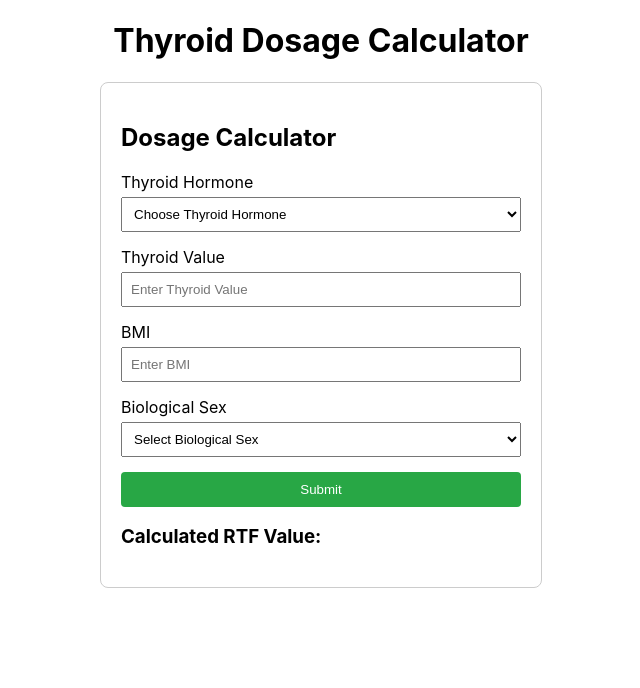
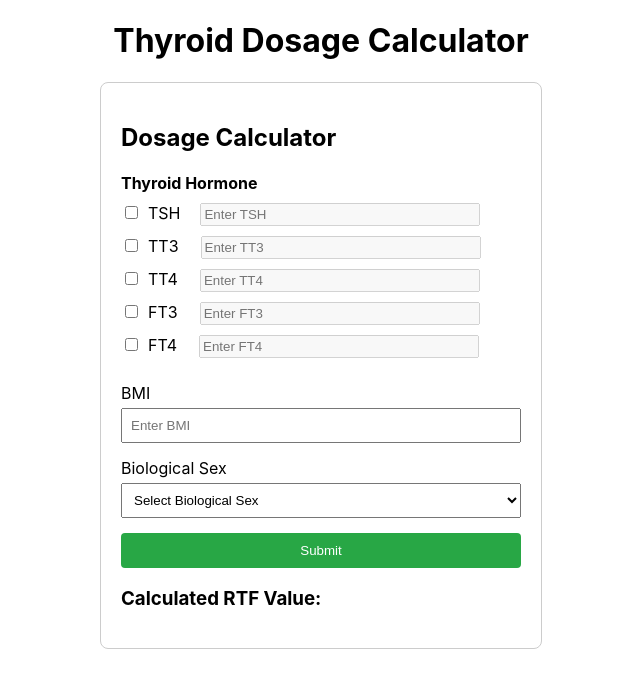
Before and after one commit to crucial-rushil/thyroidResearch, a React (Create React App) app in the folder my-app/: page / in a window 1280 px wide. Shown: the top 688 px of the page, without its empty margins (319-959 px from the left). Built offline with nearby package versions, Linux system fonts and the light colour scheme.

Commit message:
Fixed UI

```diff
--- a/my-app/src/pages/Forms.js
+++ b/my-app/src/pages/Forms.js
@@ -2,55 +2,248 @@ import React, { useState } from 'react';
 import { calculateDosage } from './calculate';
 
 const SimpleForm = () => {
-  const [hormone, setHormone] = useState('');
   const [bmi, setBMI] = useState('');
   const [gender, setGender] = useState('');
-  const [value, setValue] = useState('');
+  // const [value, setValue] = useState('');
   const [RTF, setRTF] = useState('');
 
+  const [checkTSH,setTSH] = useState(false);
+  const [valueTSH, valTSH] = useState('');
+
+  const [checkTT3,setTT3] = useState(false);
+  const [valueTT3, valtt3] = useState('');
+
+  const [checkTT4,setTT4] = useState(false);
+  const [valueTT4, valtt4] = useState('');
+
+  const [checkFT3,setFT3] = useState(false);
+  const [valueFT3, valFT3] = useState('');
+
+  const [checkFT4,setFT4] = useState(false);
+  const [valueFT4, valFT4] = useState('');
+
+
+  console.log(valTSH)
   const handleSubmit = (event) => {
     event.preventDefault();
-    console.log({ hormone, value, bmi, gender });
+    console.log({ valueTSH, checkTSH, valueTT3, checkTT3, bmi, gender,checkTT4,valueTT4, checkFT3, valueFT3, checkFT4, valueFT4});
     // setHormone('')
     // setGender('')
     // setValue('')
     // setBMI('')
 
-    const response = calculateDosage(hormone, value, bmi, gender)
-    console.log(response)
-    setRTF(response)
+    // const response = calculateDosage(hormone, value, bmi, gender)
+    // console.log(response)
+    // setRTF(response)
   };
+
+  const handleCheckboxChange = (name) => {
+    if (name === 'TSH') {
+      if (checkTSH) {
+        // If checkbox is already checked, uncheck it and reset value
+        setTSH(false);
+        // setValue(''); // Reset text input value
+        valTSH('');
+      }
+      else {
+        // If checkbox is not checked, check it
+        setTSH(true);
+      }
+    }
+
+    else if (name === 'TT3') {
+      if (checkTT3) {
+        // If checkbox is already checked, uncheck it and reset value
+        setTT3(false);
+        // setValue(''); // Reset text input value
+        valtt3('');
+      }
+      else {
+        // If checkbox is not checked, check it
+        setTT3(true);
+      }
+    }
+
+    else if (name === 'TT4') {
+      if (checkTT4) {
+        // If checkbox is already checked, uncheck it and reset value
+        setTT4(false);
+        // setValue(''); // Reset text input value
+        valtt4('');
+      }
+      else {
+        // If checkbox is not checked, check it
+        setTT4(true);
+      }
+    }
+
+    else if (name === 'FT3') {
+      if (checkFT3) {
+        // If checkbox is already checked, uncheck it and reset value
+        setFT3(false);
+        // setValue(''); // Reset text input value
+        valFT3('');
+      }
+      else {
+        // If checkbox is not checked, check it
+        setFT3(true);
+      }
+    }
+
+    else if (name === 'FT4') {
+      if (checkFT4) {
+        // If checkbox is already checked, uncheck it and reset value
+        setFT4(false);
+        // setValue(''); // Reset text input value
+        valFT4('');
+      }
+      else {
+        // If checkbox is not checked, check it
+        setFT4(true);
+      }
+    }
+
+  };
+
+  const handleInputChange = (name, value) => {
+    if (name === 'TSH') {
+      valTSH(value); // Update the text input value
+      console.log(valTSH)
+    }
+
+    else if (name === 'TT3') {
+      valtt3(value); // Update the text input value
+      console.log(valtt3)
+    }
+
+    else if (name === 'TT4') {
+      valtt4(value); // Update the text input value
+      console.log(valtt4)
+    }
+
+    else if (name === 'FT3') {
+      valFT3(value); // Update the text input value
+      console.log(valtt4)
+    }
+
+    else if (name === 'FT4') {
+      valFT4(value); // Update the text input value
+      console.log(valtt4)
+    }
+    // Add similar handling for other hormone inputs if needed
+  };
+
 
   return (
     <div style={{ maxWidth: '400px', margin: '20px auto', padding: '20px', border: '1px solid #ccc', borderRadius: '8px' }}>
       <h2>Dosage Calculator</h2>
       <form onSubmit={handleSubmit}>
         <div style={{ marginBottom: '15px' }}>
-        <label style={{ display: 'block', marginBottom: '5px' }}>Thyroid Hormone</label>
-          <select
-            value={hormone}
-            onChange={(e) => setHormone(e.target.value)}
-            style={{ width: '100%', padding: '8px', boxSizing: 'border-box' }}
-            required
-          >
-            <option value="" disabled>Choose Thyroid Hormone</option>
-            <option value="TSH">TSH</option>
-            <option value="TT3">TT3</option>
-            <option value="FT3">FT3</option>
-            <option value="FT4">FT4</option>
-          </select>
-        </div>
-
-        <div style={{ marginBottom: '15px' }}>
-          <label style={{ display: 'block', marginBottom: '5px' }}>Thyroid Value</label>
-          <input
-            type="text"
-            value={value}
-            onChange={(e) => setValue(e.target.value)}
-            placeholder="Enter Thyroid Value"
-            style={{ width: '100%', padding: '8px', boxSizing: 'border-box' }}
-            required
-          />
+          <div style={{ marginBottom: '15px' }}>
+            <h4 style={{ display: 'block', marginBottom: '10px' }}>Thyroid Hormone</h4>
+            <div style={{ display: 'flex', flexDirection: 'column' }}>
+              <div style={{ marginBottom: '10px' }}>
+                <label>
+                  <input
+                    type="checkbox"
+                    value="TSH"
+                    onChange={() => handleCheckboxChange('TSH')}
+                    checked={checkTSH} // Bind checkbox state
+                    style={{ marginRight: '10px' }}
+                  />
+                  TSH
+                  <input
+                    type="text"
+                    value={valueTSH}
+                    onChange={(e) => handleInputChange('TSH', e.target.value)}
+                    placeholder="Enter TSH"
+                    style={{ width: '70%', padding: '2px', boxSizing: 'border-box', marginLeft: '20px' }}
+                    disabled={!checkTSH}
+                  />
+                </label>
+              </div>
+              <div style={{ marginBottom: '10px' }}>
+                <label>
+                  <input
+                    type="checkbox"
+                    value="TT3"
+                    onChange={() => handleCheckboxChange('TT3')}
+                    checked={checkTT3}
+                    style={{ marginRight: '10px' }}
+                  />
+                  TT3
+                  <input
+                    type="text"
+                    value={valueTT3}
+                    onChange={(e) => handleInputChange('TT3', e.target.value)}
+                    placeholder="Enter TT3 "
+                    style={{ width: '70%', padding: '2px', boxSizing: 'border-box', marginLeft: '22px' }}
+                    disabled={!checkTT3}
+                  />
+                </label>
+              </div>
+              <div style={{ marginBottom: '10px' }}>
+                <label>
+                  <input
+                    type="checkbox"
+                    value="TT4"
+                    checked={checkTT4}
+                    onChange={() => handleCheckboxChange('TT4')}
+                    style={{ marginRight: '10px' }}
+                  />
+                  TT4
+                  <input
+                    type="text"
+                    value={valueTT4}
+                    onChange={(e) => handleInputChange('TT4', e.target.value)}
+                    placeholder="Enter TT4 "
+                    style={{ width: '70%', padding: '2px', boxSizing: 'border-box', marginLeft: '22px' }}
+                    disabled={!checkTT4}
+                  />
+                </label>
+              </div>
+              <div style={{ marginBottom: '10px' }}>
+                <label>
+                  <input
+                    type="checkbox"
+                    value="FT3"
+                    checked={checkFT3}
+                    onChange={() => handleCheckboxChange('FT3')}
+                    style={{ marginRight: '10px' }}
+                  />
+                  FT3
+                  <input
+                    type="text"
+                    value={valueFT3}
+                    onChange={(e) => handleInputChange('FT3', e.target.value)}
+                    placeholder="Enter FT3"
+                    style={{ width: '70%', padding: '2px', boxSizing: 'border-box', marginLeft: '22px' }}
+                    disabled={!checkFT3}
+                    />
+                </label>
+              </div>
+              <div style={{ marginBottom: '10px' }}>
+                <label>
+                  <input
+                    type="checkbox"
+                    value="FT4"
+                    checked={checkFT4}
+                    onChange={() => handleCheckboxChange('FT4')}
+                    style={{ marginRight: '10px' }}
+                  />
+                  FT4
+                  <input
+                    type="text"
+                    value={valueFT4}
+                    onChange={(e) => handleInputChange('FT4', e.target.value)}
+                    placeholder="Enter FT4"
+                    style={{ width: '70%', padding: '2px', boxSizing: 'border-box', marginLeft: '22px' }}
+                    disabled={!checkFT4}
+                    />
+                </label>
+              </div>
+            </div>
+          </div>
         </div>
 
         <div style={{ marginBottom: '15px' }}>
```
